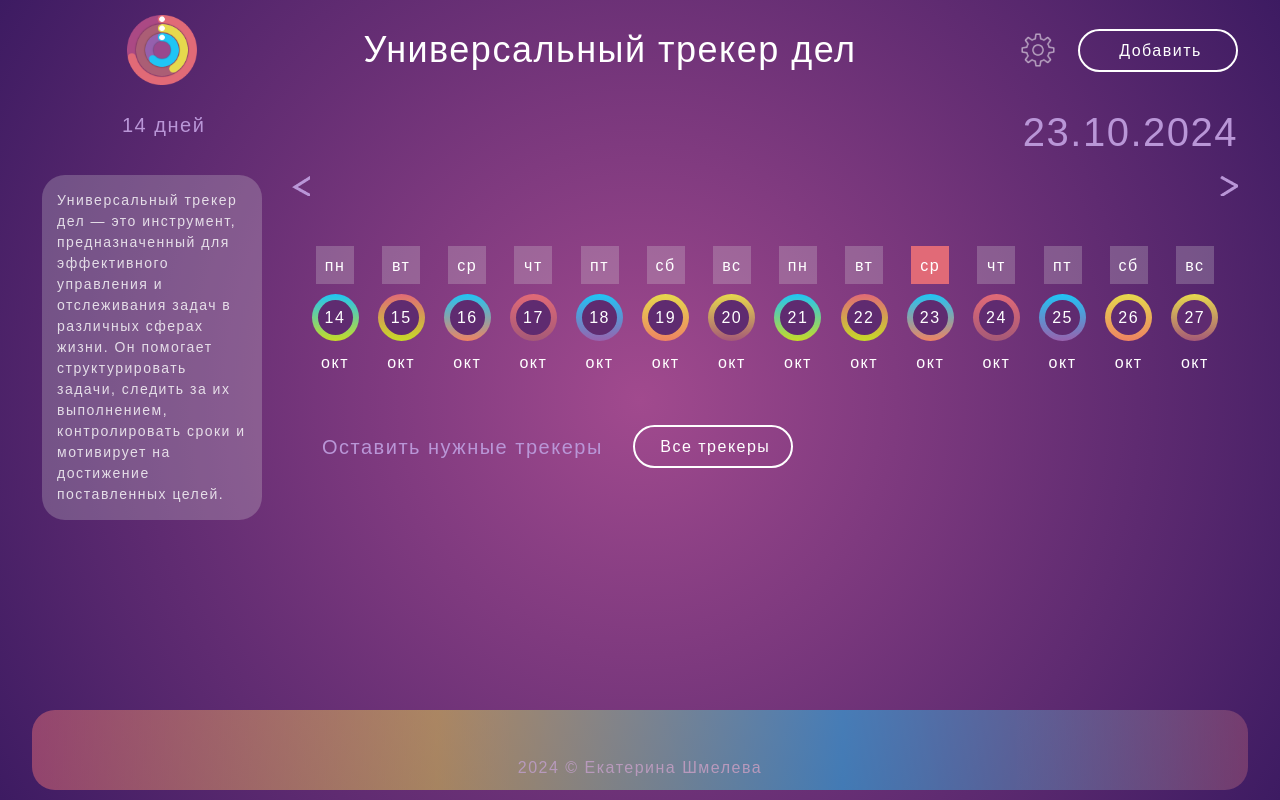
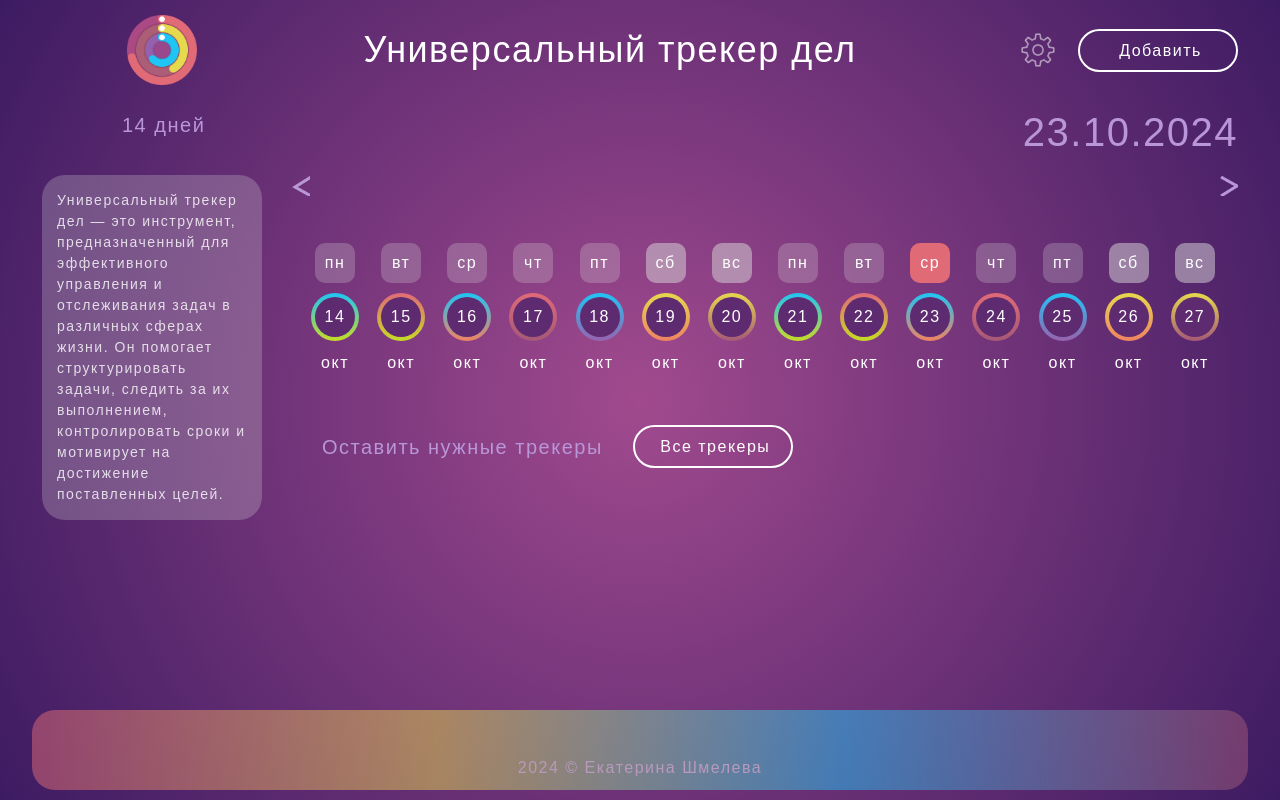
Before and after one commit to gutkati/react-tracker, a React (Vite) app: page / in a window 1280 px wide. Built offline with nearby package versions, Linux system fonts and the light colour scheme.

Commit message:
Изменить дизайн календаря

```diff
--- a/src/components/day/Day.module.css
+++ b/src/components/day/Day.module.css
@@ -6,10 +6,15 @@
 }
 
 .square {
-    width: 38px;
-    height: 38px;
+    width: 40px;
+    height: 40px;
     background-color: rgba(217, 217, 217, .25);
     text-align: center;
+    border-radius: 10px;
+}
+
+.off__square {
+    background-color: rgba(217, 217, 217, .5);
 }
 
 .mark__square {
@@ -21,8 +26,8 @@
 }
 
 .circle {
-    width: 47px;
-    height: 47px;
+    width: 48px;
+    height: 48px;
     border-radius: 50%;
     margin: 10px 0;
     display: flex;
@@ -60,8 +65,8 @@
 }
 
 .little__circle {
-    width: 35px;
-    height: 35px;
+    width: 40px;
+    height: 40px;
     border-radius: 50%;
     background-color: #5F2B70;
     display: flex;
--- a/src/components/day/day.jsx
+++ b/src/components/day/day.jsx
@@ -14,6 +14,9 @@ const Day = ({index, date}) => {
     const num = date.getDate()
     const month = arrMonths[date.getMonth()]
     const day = arrDays[date.getDay()]
+    let dayOff = date.getDay()
+
+    console.log('day', index)
 
     const days = useSelector(selectAllDays)
 
@@ -60,7 +63,10 @@ const Day = ({index, date}) => {
             </div>
 
             <div
-                className={`${styles.square} ${currentDate.toDateString() === date.toDateString() ? styles.mark__square : ''}`}>
+                className={`${styles.square}
+                ${currentDate.toDateString() === date.toDateString() ? styles.mark__square : ''}
+                ${dayOff === 6 || dayOff === 0 ? styles.off__square : ''}
+                `}>
                 <p>{day}</p>
             </div>
             <div className={`${styles.circle} ${styles[gradient]}`}>
```
